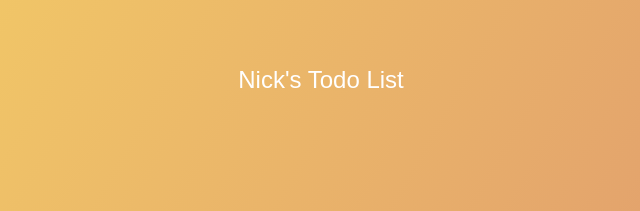
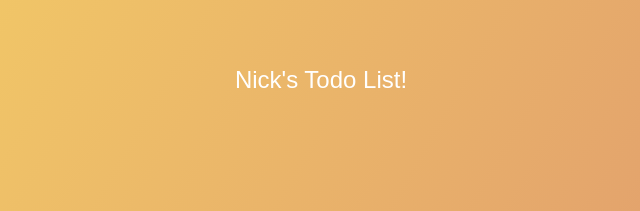
Before and after one commit to thenickrj/Todo-App-VanillaJS, a plain HTML site: page index.html in a window 1280 px wide. Shown: the top 211 px of the page, 319-959 px from the left. Drawn offline with Linux system fonts and the light colour scheme.

Commit message:
Update index.html

```diff
--- a/index.html
+++ b/index.html
@@ -14,7 +14,7 @@
 
 <body>
     <header>
-        Nick's Todo List
+        Nick's Todo List!
     </header>
     <form>
         <input type="text" class="todo-input">
```
